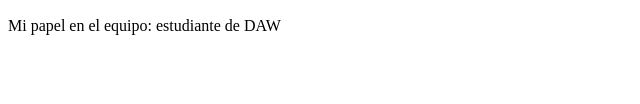
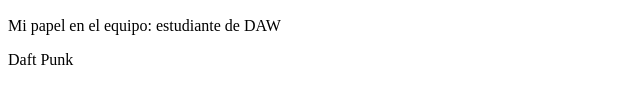
Before and after one commit to Marioat15/portal-equipo02, a plain HTML site: page index.html in a window 1280 px wide. Shown: the part 148-252 px from the top of the page, 0-640 px from the left. Drawn offline with Linux system fonts and the light colour scheme.

Commit message:
Grupo favorito Kati

```diff
--- a/index.html
+++ b/index.html
@@ -10,6 +10,7 @@
 	<section>
 	<h2>Kati</h2>
 	<p>Mi papel en el equipo: estudiante de DAW</p>
+	<p>Daft Punk</p>
 	</section>
   </body>
 </html>
```
